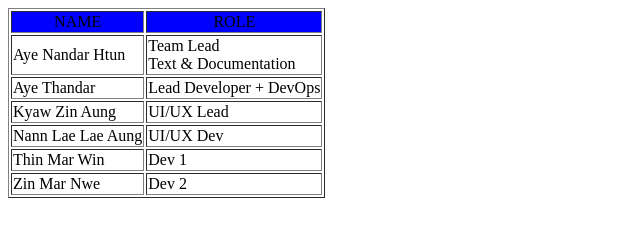
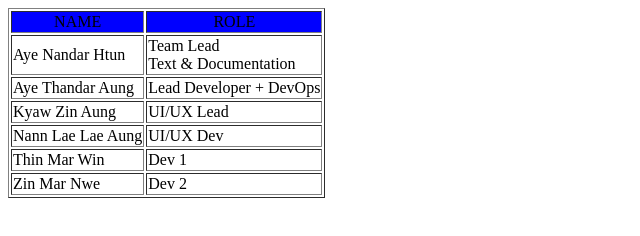
Before and after one commit to flower-mdy-geo/app-in-myanmar, a plain HTML site: page work.html in a window 1280 px wide. Shown: the full height of the page, 0-640 px from the left. Drawn offline with Linux system fonts and the light colour scheme.

Commit message:
update work.html

```diff
--- a/work.html
+++ b/work.html
@@ -11,7 +11,7 @@
        Text & Documentation</td>
  </tr>
  <tr>
-   <td>Aye Thandar</td>
+   <td>Aye Thandar Aung</td>
    <td>Lead Developer + DevOps</td>
  </tr>
  <tr>
```
